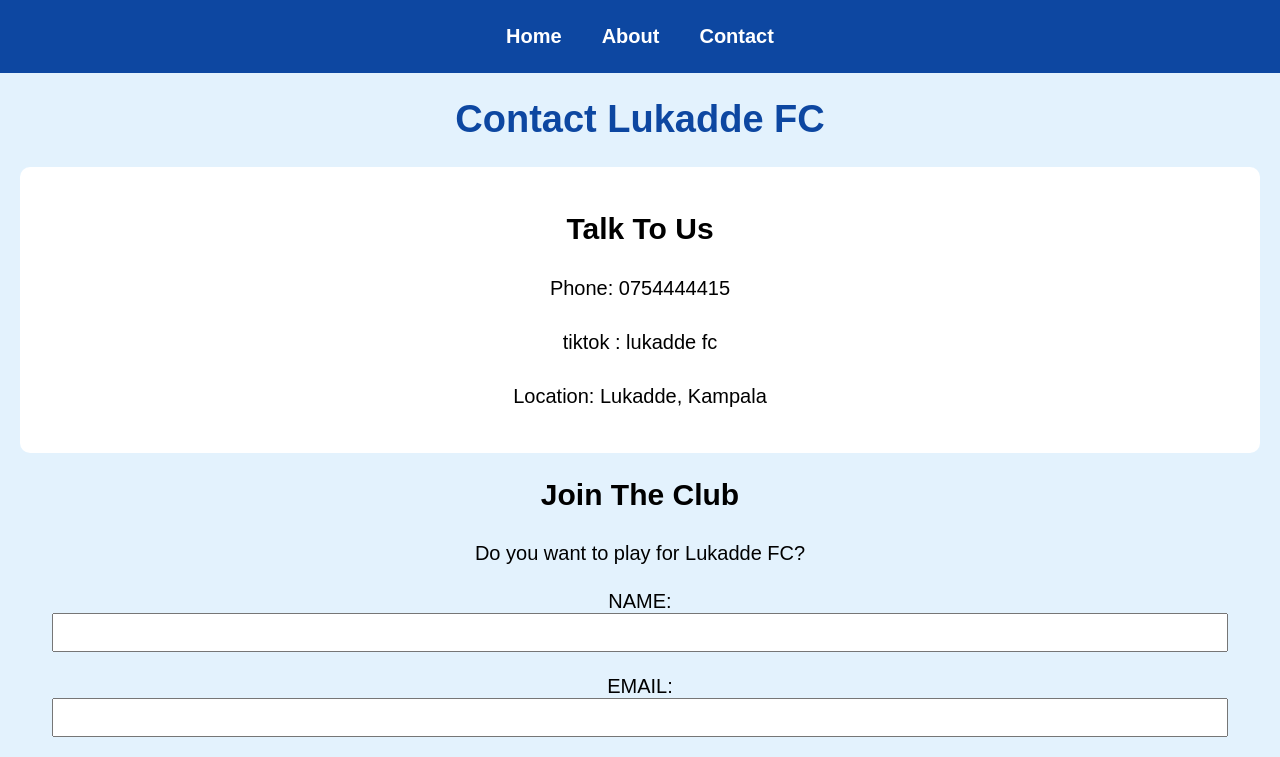
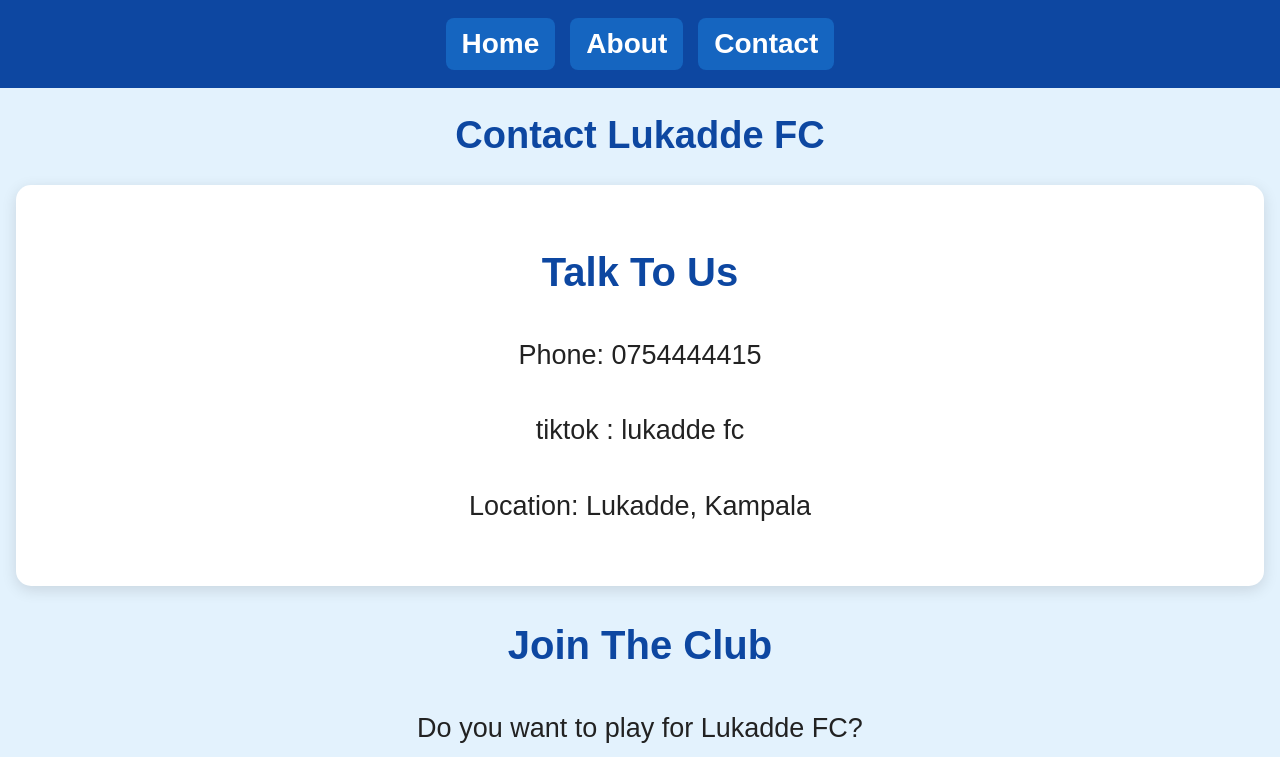
Before and after one commit to lakrazy42/lukadde-fc-, a plain HTML site: page contact.html in a window 1280 px wide. Shown: the top 757 px of the page. Drawn offline with Linux system fonts and the light colour scheme.

Commit message:
Update kin.css

```diff
--- a/kin.css
+++ b/kin.css
@@ -1,60 +1,119 @@
+/* LUKADDE FC - NEW BIG CSS */
+
+* {
+  box-sizing: border-box;
+}
 
 body {
-  font-family: Arial;
+  font-family: Arial, sans-serif;
   text-align: center;
   background: #e3f2fd;
   margin: 0;
-  font-size: 20px;
-
-  h1 {
-  color: #0d47a1;
-  font-size: 38px !important;
+  padding: 0;
+  font-size: 26px !important;
+  color: #222;
 }
 
-  h2 { font-size: 30px !important; }
-h3 { font-size: 26px !important; }
-p { font-size: 20px !important; line-height: 1.7; }
-.menu a {font-size: 20px !important;}
-a { font-size: 19px !important; }
-
-  .menu {
+/* MENU - BIG */
+.menu {
   background: #0d47a1;
-  padding: 15px;
+  padding: 18px 10px;
   display: flex;
   justify-content: center;
-  gap: 20px;
+  flex-wrap: wrap;
+  gap: 15px;
+  position: sticky;
+  top: 0;
 }
 
 .menu a {
   color: white;
   text-decoration: none;
-  margin: 10px;
-  font-size: 20px;
   font-weight: bold;
+  font-size: 28px !important;
+  padding: 10px 16px;
+  background: #1565c0;
+  border-radius: 8px;
 }
 
+/* TITLES - VERY BIG */
+h1 {
+  color: #0d47a1;
+  font-size: 52px !important;
+  line-height: 1.2;
+  padding: 0 15px;
+}
+
+h2 {
+  color: #0d47a1;
+  font-size: 40px !important;
+  line-height: 1.3;
+}
+
+h3 {
+  font-size: 34px !important;
+}
+
+/* TEXT - BIG */
+p {
+  font-size: 27px !important;
+  line-height: 1.8;
+  padding: 0 15px;
+}
+
+a {
+  font-size: 25px !important;
+}
+
+.big {
+  font-size: 32px !important;
+  font-weight: bold;
+  color: #0d47a1;
+}
+
+/* BOXES - BIG */
 .box {
   background: white;
-  padding: 20px;
-  margin: 20px;
-  border-radius: 10px;
+  padding: 28px 20px;
+  margin: 22px 16px;
+  border-radius: 15px;
+  box-shadow: 0 4px 15px rgba(0,0,0,0.12);
 }
 
+/* BUTTONS - BIG EASY TO TAP */
 button {
   background: #0d47a1;
   color: white;
-  padding: 12px;
+  padding: 18px 32px;
   border: none;
-  border-radius: 5px;
-  font-size: 16px;
+  border-radius: 10px;
+  font-size: 28px !important;
+  font-weight: bold;
+  cursor: pointer;
+  width: 90%;
+  max-width: 350px;
+  margin-top: 10px;
 }
 
-.big {
-  font-size: 20px;
-  font-weight: bold;
+/* IMAGES */
+img {
+  max-width: 100%;
+  height: auto;
+  border-radius: 12px;
 }
 
-input {
-  padding: 10px;
-  width: 200px;
+/* FORM - BIG */
+input, select, textarea {
+  padding: 16px;
+  width: 95%;
+  font-size: 25px !important;
+  border: 2px solid #90caf9;
+  border-radius: 10px;
+  margin-bottom: 5px;
 }
+
+label {
+  font-size: 25px !important;
+  font-weight: bold;
+  color: #0d47a1;
+}
```
